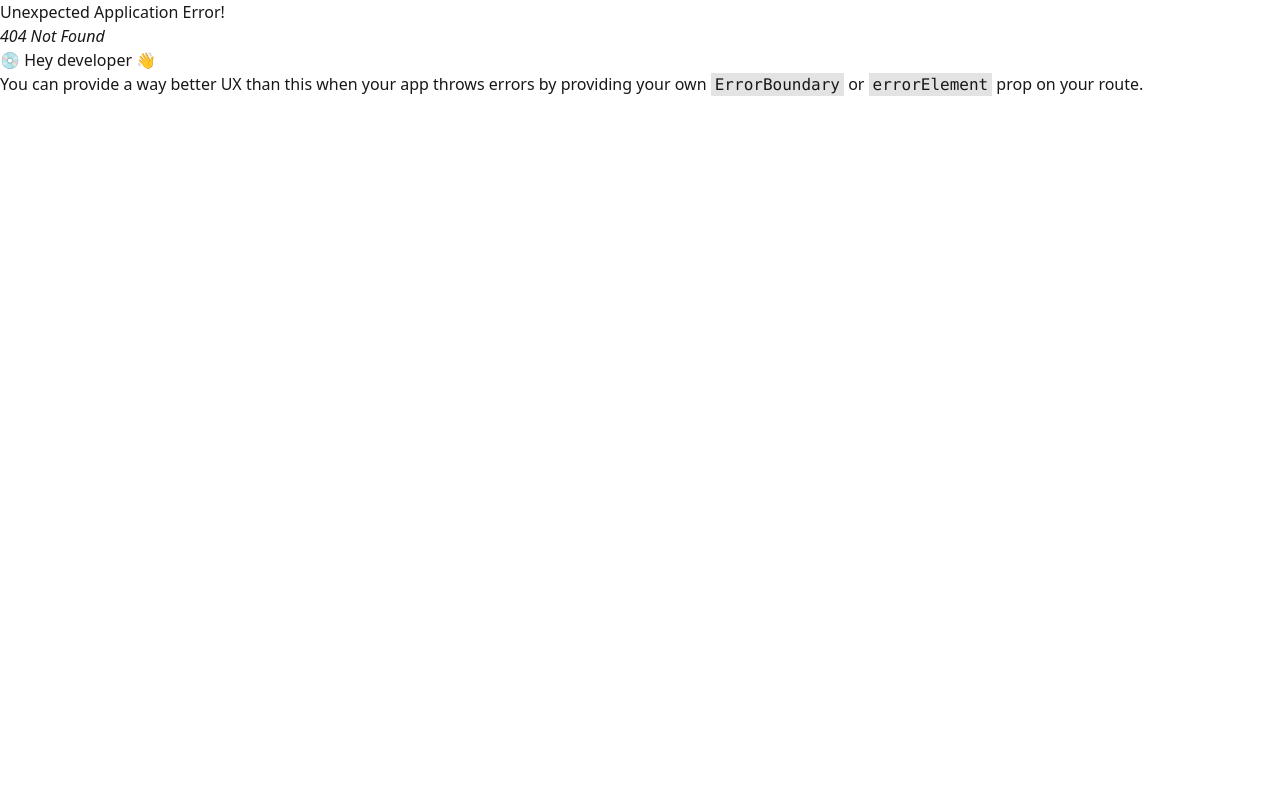
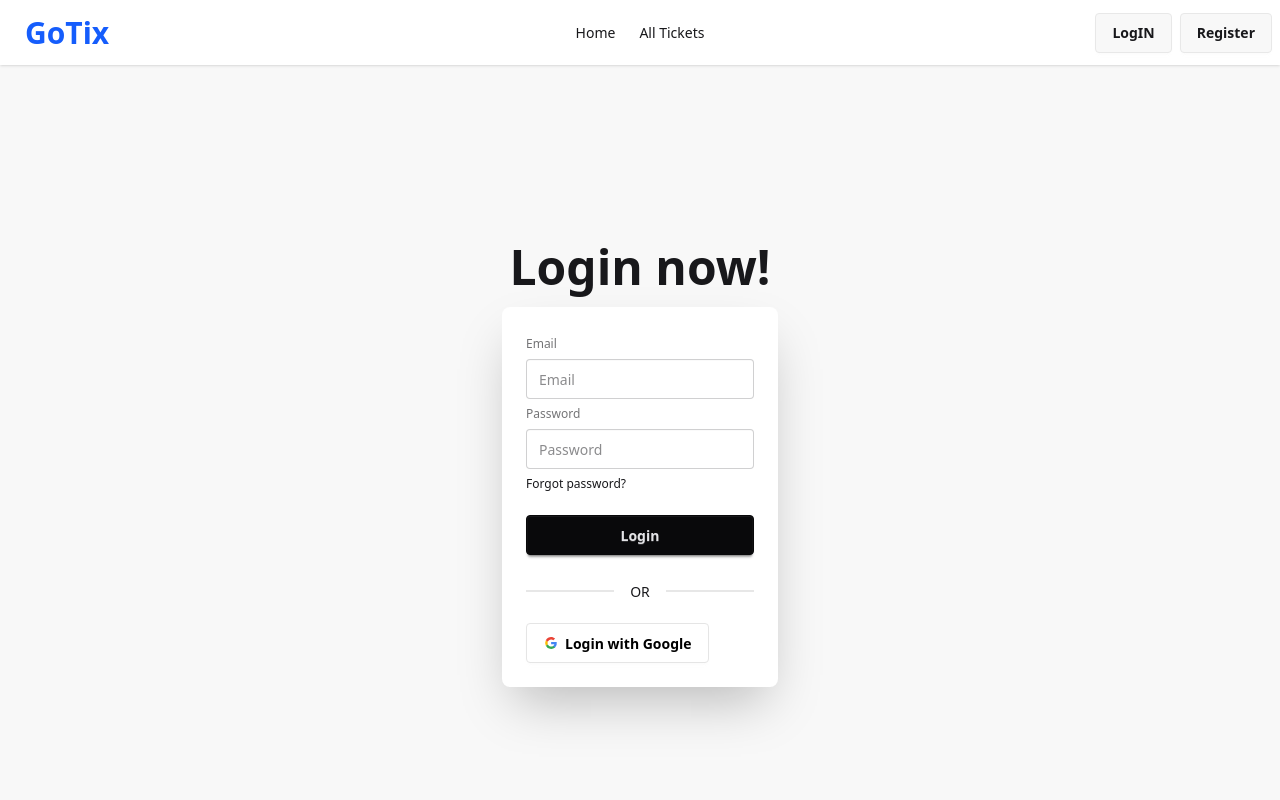
Before and after one commit to MUSTAKIMBIN/Go-Tix-Client, a React (Vite) app: page /logIn in a window 1280 px wide. Before the commit this address had no page. Shown: the top 800 px of the page. Built offline with nearby package versions, Linux system fonts and the light colour scheme.

Commit message:
created logIn page Design

```diff
--- a/src/Components/Navber/Navber.jsx
+++ b/src/Components/Navber/Navber.jsx
@@ -1,5 +1,5 @@
 import React from "react";
-import { NavLink } from "react-router";
+import { Link, NavLink } from "react-router";
 import Logo from "../Logo/Logo";
 
 const Navber = () => {
@@ -49,7 +49,12 @@
         <ul className="menu menu-horizontal px-1">{links}</ul>
       </div>
       <div className="navbar-end">
-        <a className="btn">Button</a>
+        <Link to={"/logIn"}>
+          <button className="btn">LogIN</button>
+        </Link>
+        <Link to={"/register"}>
+          <button className="btn ml-2">Register</button>
+        </Link>
       </div>
     </div>
   );
--- /dev/null
+++ b/src/Components/SocalLogIn/SocalLogIn.jsx
@@ -0,0 +1,40 @@
+import React from "react";
+
+const SocalLogIn = () => {
+  return (
+    <div>
+      <button className="btn bg-white text-black border-[#e5e5e5]">
+        <svg
+          aria-label="Google logo"
+          width="16"
+          height="16"
+          xmlns="http://www.w3.org/2000/svg"
+          viewBox="0 0 512 512"
+        >
+          <g>
+            <path d="m0 0H512V512H0" fill="#fff"></path>
+            <path
+              fill="#34a853"
+              d="M153 292c30 82 118 95 171 60h62v48A192 192 0 0190 341"
+            ></path>
+            <path
+              fill="#4285f4"
+              d="m386 400a140 175 0 0053-179H260v74h102q-7 37-38 57"
+            ></path>
+            <path
+              fill="#fbbc02"
+              d="m90 341a208 200 0 010-171l63 49q-12 37 0 73"
+            ></path>
+            <path
+              fill="#ea4335"
+              d="m153 219c22-69 116-109 179-50l55-54c-78-75-230-72-297 55"
+            ></path>
+          </g>
+        </svg>
+        Login with Google
+      </button>
+    </div>
+  );
+};
+
+export default SocalLogIn;
--- /dev/null
+++ b/src/Pages/LogIN/LogIn.jsx
@@ -0,0 +1,38 @@
+import React from "react";
+import SocalLogIn from "../../Components/SocalLogIn/SocalLogIn";
+
+const LogIn = () => {
+  return (
+    <div className="hero bg-base-200 min-h-screen">
+      <div className="hero-content flex-col ">
+        <div className="text-center ">
+          <h1 className="text-5xl font-bold">Login now!</h1>
+        </div>
+        <div className="card bg-base-100 w-full max-w-sm shrink-0 shadow-2xl">
+          <div className="card-body">
+            <form>
+              <fieldset className="fieldset">
+                <label className="label">Email</label>
+                <input type="email" className="input" placeholder="Email" />
+                <label className="label">Password</label>
+                <input
+                  type="password"
+                  className="input"
+                  placeholder="Password"
+                />
+                <div>
+                  <a className="link link-hover">Forgot password?</a>
+                </div>
+                <button className="btn btn-neutral w-full mt-4">Login</button>
+              </fieldset>
+            </form>
+            <div className="divider">OR</div>
+            <SocalLogIn></SocalLogIn>
+          </div>
+        </div>
+      </div>
+    </div>
+  );
+};
+
+export default LogIn;
--- /dev/null
+++ b/src/Pages/Register/Register.jsx
@@ -0,0 +1,7 @@
+import React from "react";
+
+const Register = () => {
+  return <div>Register page</div>;
+};
+
+export default Register;
--- a/src/Routes/Routes.jsx
+++ b/src/Routes/Routes.jsx
@@ -2,6 +2,8 @@
 import RootLayout from "../LayOut/RootLayout/RootLayout";
 import AllTickets from "../Pages/AllTickets/AllTickets";
 import Home from "../Pages/Home/Home";
+import LogIn from "../Pages/LogIN/LogIn";
+import Register from "../Pages/Register/Register";
 
 const router = createBrowserRouter([
   {
@@ -16,6 +18,14 @@
         path: "allTickets",
         element: <AllTickets></AllTickets>,
       },
+      {
+        path: "logIn",
+        Component: LogIn,
+      },
+      {
+        path: "register",
+        Component: Register,
+      },
     ],
   },
 ]);
```
